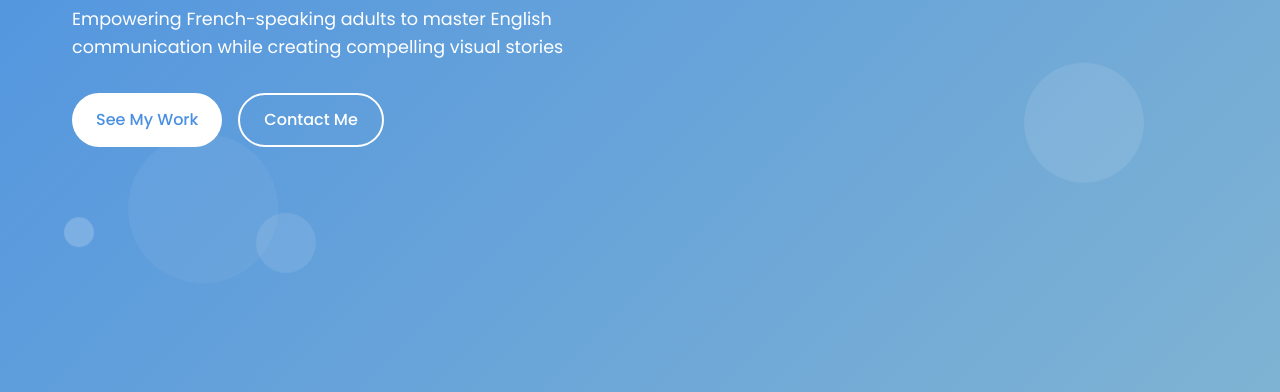
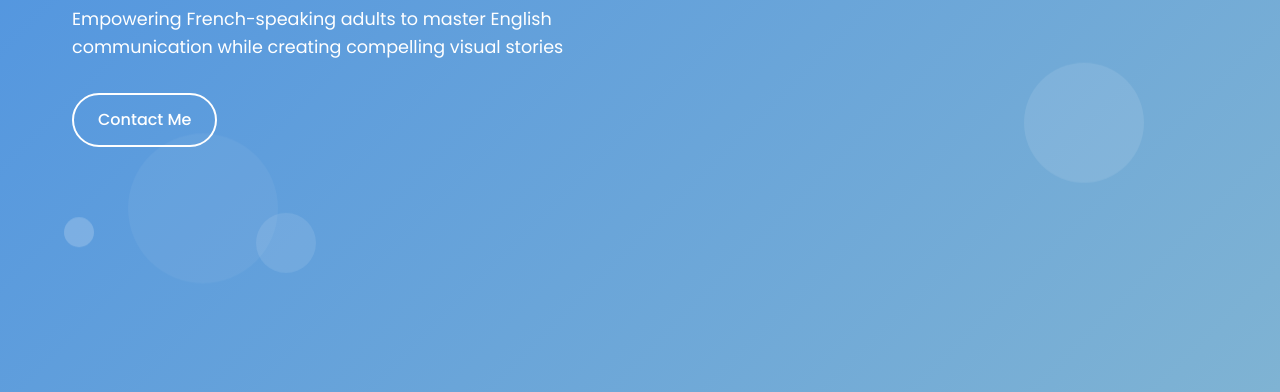
Before and after one commit to hemantk14/my-portfolio, a plain HTML site: page index.html in a window 1280 px wide. Shown: the part 408-800 px from the top of the page. Drawn offline with Linux system fonts and the light colour scheme.

Commit message:
index.html

```diff
--- a/index.html
+++ b/index.html
@@ -41,8 +41,9 @@
                 <p class="tagline">English Trainer & Creative Storyteller</p>
                 <p class="hero-description">Empowering French-speaking adults to master English communication while creating compelling visual stories</p>
                 <div class="hero-buttons">
-                    <a href="#portfolio" class="btn btn-primary">See My Work</a>
-                    <a href="#contact" class="btn btn-secondary">Contact Me</a>
+
+                    <a href="#contact" class="btn btn-secondary breathing">Contact Me</a>
+
                 </div>
             </div>
         </div>
```
